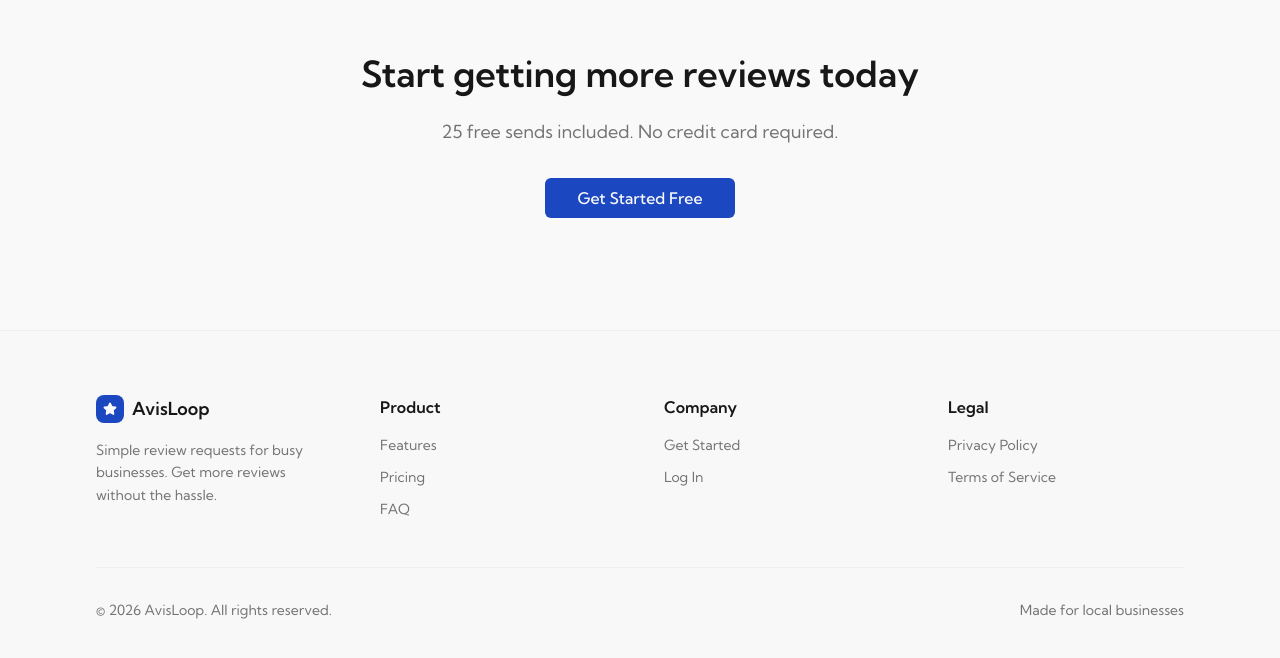
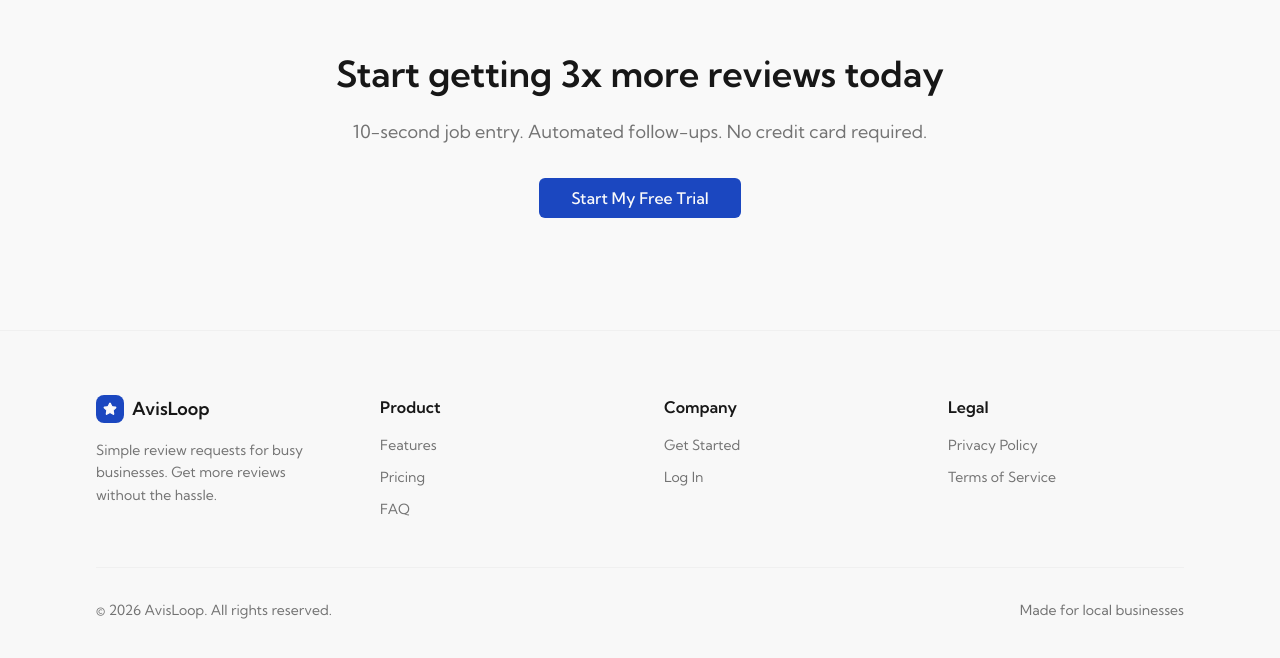
Before and after one commit to aanthonyle28/AvisLoop, a Next.js app: page / in a window 1280 px wide. Shown: the part 5873-6531 px from the top of the page. Built offline with nearby package versions, Linux system fonts and the light colour scheme; no server answers.

Commit message:
feat(31-04): update CTA with first-person language
- Change headline to 'Start getting 3x more reviews today'
- Update value proposition to V2: 10-second job entry, automated follow-ups
- Change button to 'Start My Free Trial' (first-person CTA)

```diff
--- a/components/marketing/cta-section.tsx
+++ b/components/marketing/cta-section.tsx
@@ -7,14 +7,14 @@ export function CTASection() {
       <div className="container mx-auto max-w-4xl px-4 text-center">
         <div className="border-t border-border/50 pt-20">
           <h2 className="text-3xl md:text-4xl font-bold mb-6">
-            Start getting more reviews today
+            Start getting 3x more reviews today
           </h2>
           <p className="text-lg text-muted-foreground mb-8 max-w-xl mx-auto">
-            25 free sends included. No credit card required.
+            10-second job entry. Automated follow-ups. No credit card required.
           </p>
           <Button size="lg" className="text-base px-8" asChild>
             <Link href="/auth/sign-up">
-              Get Started Free
+              Start My Free Trial
             </Link>
           </Button>
         </div>
```
